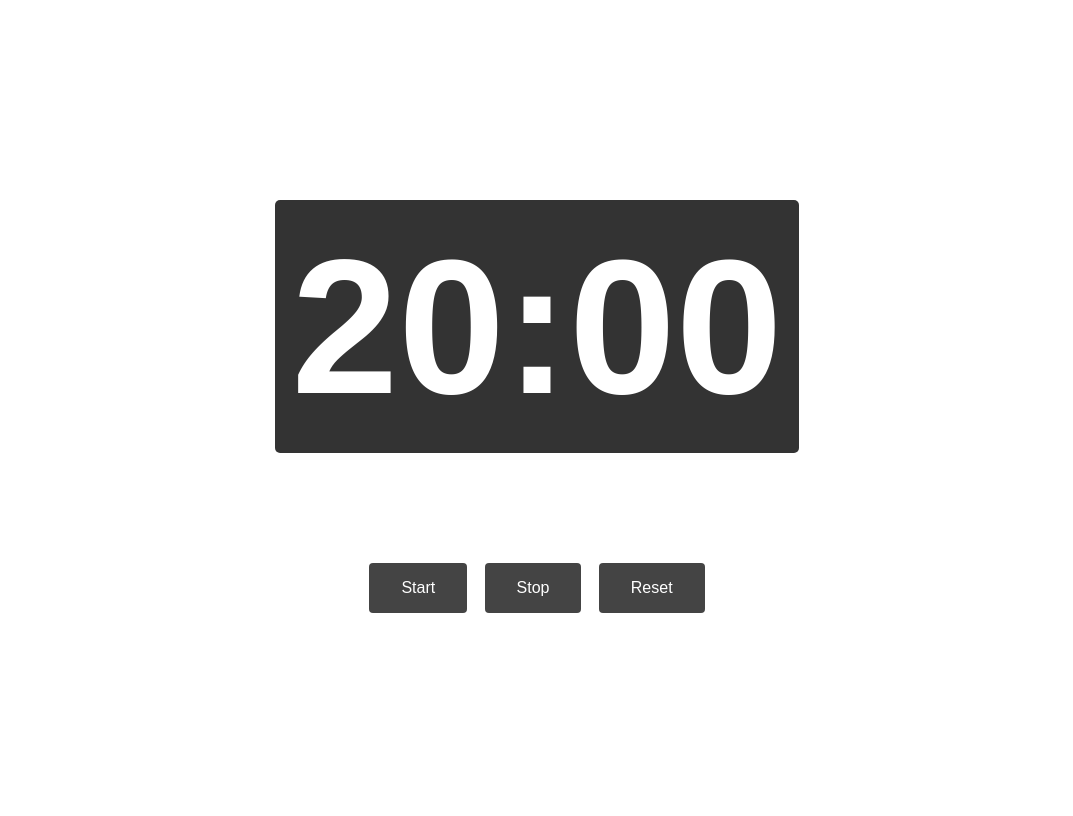
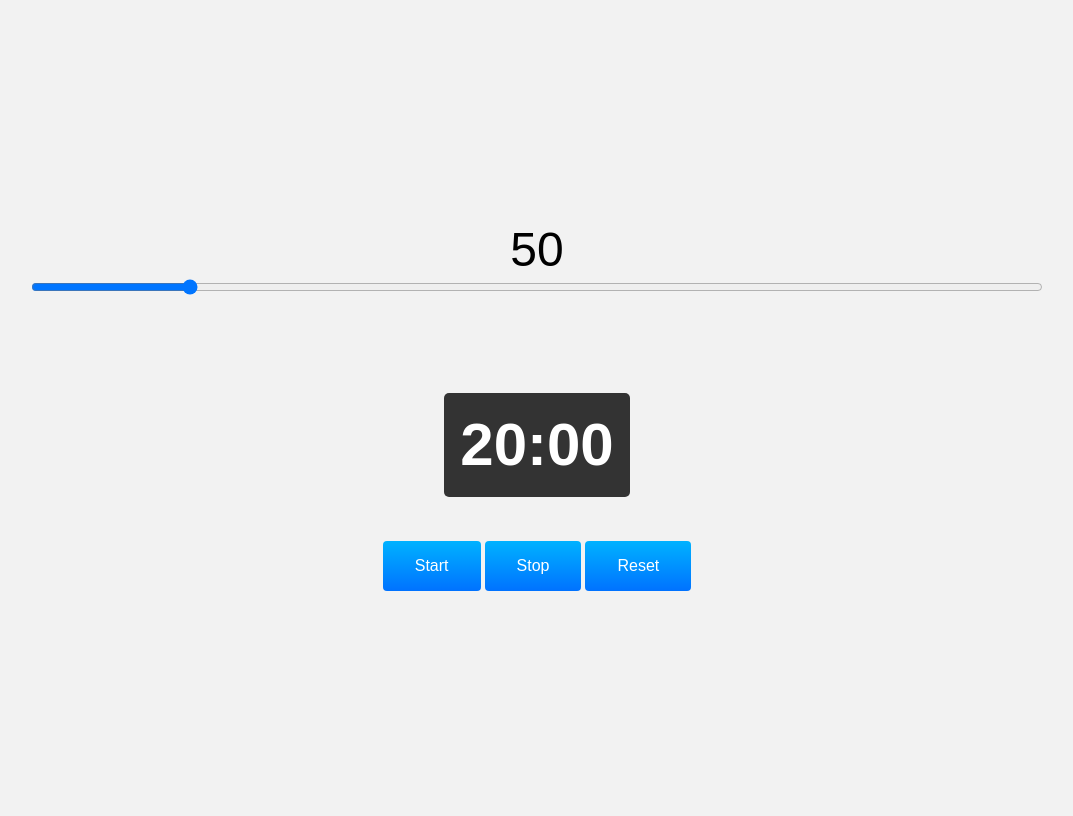
Before and after one commit to wanieldilson/busydadtimer, a Flask app: page / in a window 1280 px wide. Shown: the whole page, without its empty margins (103-1176 px from the left). Run offline with Flask 2, Linux system fonts and the light colour scheme.

Commit message:
:sparkles: late night silliness with ChatGPT

```diff
--- /dev/null
+++ b/static/styles/main.css
@@ -0,0 +1,70 @@
+        /* Center the countdown timer */
+        #countdown-container {
+            display: flex;
+            justify-content: center;
+            align-items: center;
+            height: 100vh;
+        }
+
+        /* Style the countdown timer */
+        #countdown {
+            font-size: 4rem;
+            font-weight: bold;
+            color: #fff;
+            background-color: #333;
+            border-radius: 5px;
+            padding: 1rem;
+        }
+
+        /* Style the buttons */
+        .container {
+            display: flex;
+            flex-direction: column;
+            align-items: center;
+            justify-content: center;
+            height: 100vh;
+            font-size: 3em;
+            text-align: center;
+            font-family: 'Orbitron', sans-serif;
+        }
+
+        #countdown {
+            font-size: 60px;
+            line-height: 1.2;
+            text-align: center;
+            margin-bottom: 40px;
+        }
+
+        .button-container {
+            display: flex;
+            justify-content: center;
+            font-family: 'Orbitron', sans-serif;
+        }
+
+        .button {
+            background-image: linear-gradient(to bottom, #00b2ff, #0072ff);
+            /* background-color: #444; */
+            border: none;
+            color: white;
+            padding: 16px 32px;
+            text-align: center;
+            text-decoration: none;
+            display: inline-block;
+            font-size: 16px;
+            margin: 4px 2px;
+            cursor: pointer;
+            border-radius: 4px;
+        }
+
+        .button:hover {
+            background-image: linear-gradient(to bottom, #0072ff, #00b2ff);
+        }
+
+        input[type="range"] {
+          width: 80%;
+        }
+
+        body {
+            background-color: #f2f2f2;
+            font-family: 'Open Sans', sans-serif;
+          }
--- a/templates/countdown.html
+++ b/templates/countdown.html
@@ -2,150 +2,21 @@
 <html>
   <head>
     <meta charset="UTF-8">
-    <title>Countdown Timer</title>
-    <style>
-        /* Center the countdown timer */
-        #countdown-container {
-            display: flex;
-            justify-content: center;
-            align-items: center;
-            height: 100vh;
-        }
-
-        /* Style the countdown timer */
-        #countdown {
-            font-size: 4rem;
-            font-weight: bold;
-            color: #fff;
-            background-color: #333;
-            border-radius: 5px;
-            padding: 1rem;
-        }
-
-        /* Style the buttons */
-        .container {
-            display: flex;
-            flex-direction: column;
-            align-items: center;
-            justify-content: center;
-            height: 100vh;
-            font-size: 3em;
-            text-align: center;
-            font-family: 'Orbitron', sans-serif;
-        }
-
-        #countdown {
-            font-size: 4em;
-            margin-bottom: 0.5em;
-        }
-
-        .button-container {
-            display: flex;
-            justify-content: center;
-            font-family: 'Orbitron', sans-serif;
-        }
-
-        .button {
-            background-color: #444;
-            border: none;
-            color: white;
-            padding: 16px 32px;
-            text-align: center;
-            text-decoration: none;
-            display: inline-block;
-            font-size: 16px;
-            margin: 4px 2px;
-            cursor: pointer;
-            border-radius: 4px;
-        }
-
-        .button:hover {
-            background-color: #D3D3D3;
-            color: #444;
-        }
-    </style>
+    <title>Burpee Timer</title>
+    <link rel= "stylesheet" type= "text/css" href= "{{ url_for('static',filename='styles/main.css') }}">
   </head>
   <body>
     <div class="container">
+        <span id="slider-value">50</span>
+        <input type="range" min="10" max="275" value="50" step="5" size="500" id="burpee-slider">
+        <p id="burpee-per-minute"></p>
         <div id="countdown">20:00</div>
         <div class="button-container">
-            <div id="button-container">
             <button id="start-button" class="button">Start</button>
             <button id="stop-button" class="button">Stop</button>
             <button id="reset-button" class="button">Reset</button>
         </div>
     </div>
-
-    <script>
-        var targetTime;
-        var remainingTime = 0;
-        var countdownInterval;
-
-        // set the target time to 20 minutes from now
-        function setTargetTime() {
-            targetTime = new Date();
-            targetTime.setMinutes(targetTime.getMinutes() + 20);
-        }
-
-        // update the countdown timer every second
-        function updateCountdown() {
-            // get the current time
-            var now = new Date();
-
-            // calculate the remaining time until the target time
-            remainingTime = targetTime.getTime() - now.getTime();
-
-            // if the remaining time is negative, clear the countdown interval
-            if (remainingTime < 0) {
-                clearInterval(countdownInterval);
-                remainingTime = 0;
-            }
-
-            // convert the remaining time to minutes and seconds
-            var minutes = Math.floor(remainingTime / (1000 * 60));
-            var seconds = Math.floor((remainingTime % (1000 * 60)) / 1000);
-
-            // pad the minutes and seconds with leading zeros if necessary
-            minutes = (minutes < 10 ? '0' : '') + minutes;
-            seconds = (seconds < 10 ? '0' : '') + seconds;
-
-            // update the HTML content of the countdown timer container
-            var countdown = document.getElementById('countdown');
-            countdown.innerHTML = minutes + ':' + seconds;
-        }
-
-        // start the countdown timer
-        function startCountdown() {
-            if (!countdownInterval) {
-                setTargetTime();
-                updateCountdown();
-                countdownInterval = setInterval(updateCountdown, 1000);
-            }
-        }
-
-        // stop the countdown timer
-        function stopCountdown() {
-            if (countdownInterval) {
-                clearInterval(countdownInterval);
-                countdownInterval = null;
-            }
-        }
-
-        // reset the countdown timer
-        function resetCountdown() {
-            stopCountdown();
-            setTargetTime();
-            remainingTime = 0;
-            updateCountdown();
-        }
-
-        // add event listeners to the buttons
-        var startButton = document.getElementById('start-button');
-        startButton.addEventListener('click', startCountdown);
-
-        var stopButton = document.getElementById('stop-button');
-        stopButton.addEventListener('click', stopCountdown);
-
-        var resetButton = document.getElementById('reset-button');
-        resetButton.addEventListener('click', resetCountdown);
-    </script>
+      <script src="{{ url_for('static',filename='timer.js') }}"> </script>
+  </body>
+</html>
```
Also changed, not shown: static/timer.js (added, +82 -0 lines), templates/timer.js (deleted, +0 -71 lines). Lines whose indentation alone changed are shown as unchanged.
